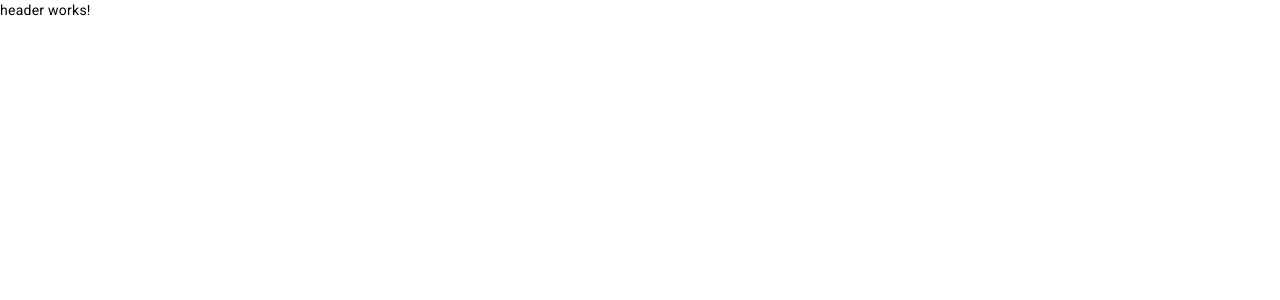
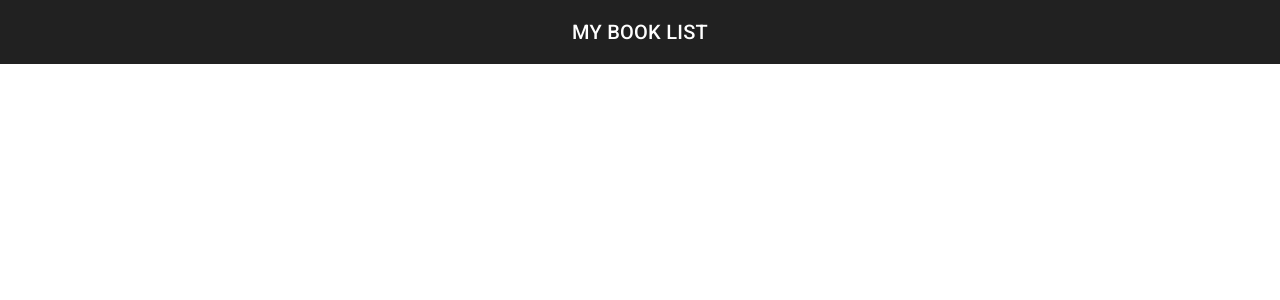
Before and after one commit to pedroMADBR/my-book-list, an Angular app: page / in a window 1280 px wide. Shown: the top 300 px of the page. Built offline with nearby package versions, Linux system fonts and the light colour scheme.

Commit message:
Estilo para a Header

```diff
--- a/src/app/shared/components/header/header.component.html
+++ b/src/app/shared/components/header/header.component.html
@@ -1 +1,10 @@
-<p>header works!</p>
+
+<mat-toolbar>
+  <div class="container">
+    <div class="content-container">
+      <div class="title">MY BOOK LIST</div>
+
+    </div>
+
+  </div>
+</mat-toolbar>
--- a/src/app/shared/components/header/header.component.scss
+++ b/src/app/shared/components/header/header.component.scss
@@ -0,0 +1,4 @@
+.title {
+  display: flex;
+  justify-content: center;
+}
--- a/src/app/shared/components/header/header.component.ts
+++ b/src/app/shared/components/header/header.component.ts
@@ -1,9 +1,10 @@
 import { Component } from '@angular/core';
+import { MatToolbarModule } from "@angular/material/toolbar";
 
 @Component({
   selector: 'app-header',
   standalone: true,
-  imports: [],
+  imports: [MatToolbarModule],
   templateUrl: './header.component.html',
   styleUrl: './header.component.scss'
 })
--- a/src/styles.scss
+++ b/src/styles.scss
@@ -1,4 +1,22 @@
 /* You can add global styles to this file, and also import other style files */
 
-html, body { height: 100%; }
-body { margin: 0; font-family: Roboto, "Helvetica Neue", sans-serif; }
+html, body {
+  height: 100%;
+}
+body {
+  margin: 0;
+  font-family: Roboto, "Helvetica Neue", sans-serif;
+}
+
+.container {
+  display: flex;
+  justify-content: center;
+
+  width: 100%;
+
+}
+
+.content-container {
+  width: 100%;
+  max-width: 740px;
+}
```
